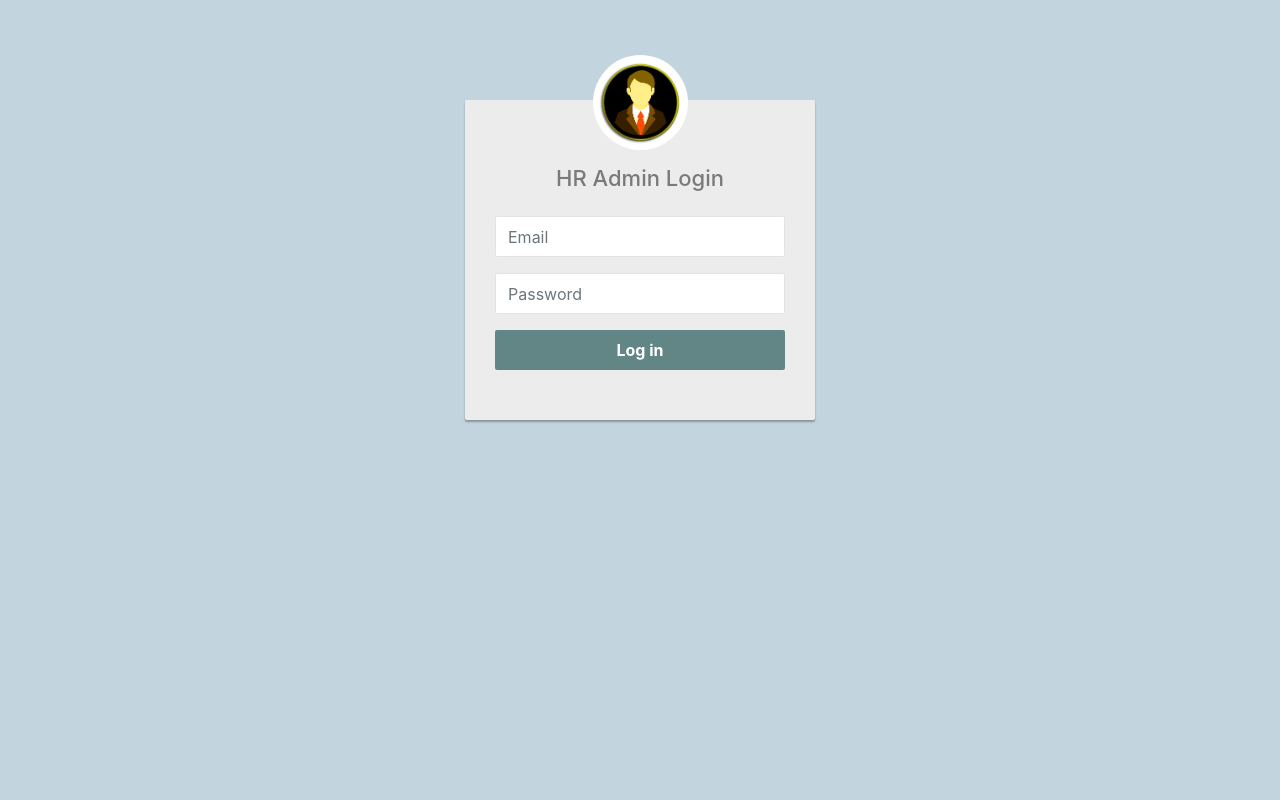
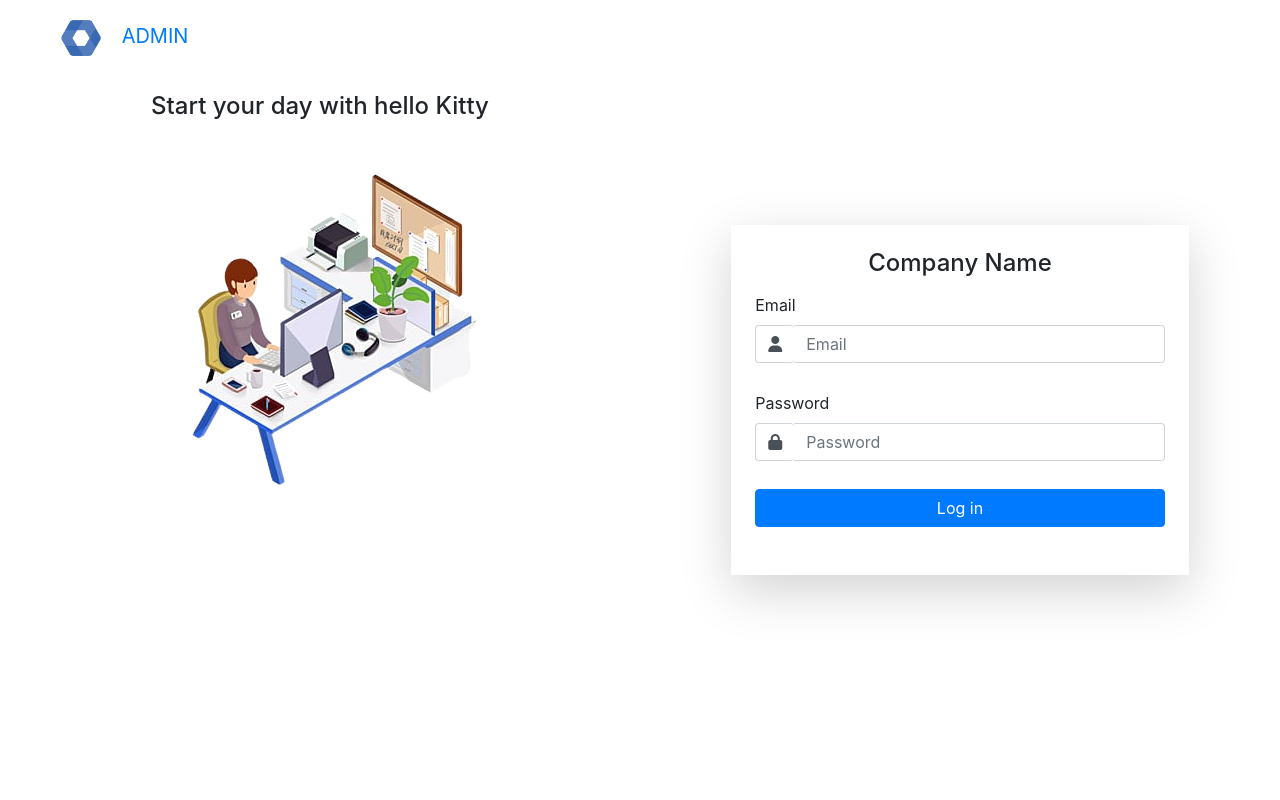
Before and after one commit to OZNERCRISOSTOMO/HR_DEPT, a PHP site: page /index.php in a window 1280 px wide. Run offline with PHP 8.4, Linux system fonts and the light colour scheme; some libraries are stand-ins or nearby versions.

Commit message:
login-design

```diff
--- a/index.php
+++ b/index.php
@@ -8,7 +8,6 @@ if (isset($_SESSION['admin_id']) && $_SESSION['admin_id'] == 1) {
    header("Location: Pages/dashboard.php");
 
 }
-
 ?>
 <!DOCTYPE html>
 <html lang="en">
@@ -21,116 +20,70 @@ if (isset($_SESSION['admin_id']) && $_SESSION['admin_id'] == 1) {
 <script src="https://code.jquery.com/jquery-3.5.1.min.js"></script>
 <script src="https://cdn.jsdelivr.net/npm/popper.js@1.16.0/dist/umd/popper.min.js"></script>
 <script src="https://stackpath.bootstrapcdn.com/bootstrap/4.5.0/js/bootstrap.min.js"></script>
-<style>
-body {
-	color: #fff;
-	background: #c2d4dd;
-}
-.form-control {
-	min-height: 41px;
-	background: #fff;
-	box-shadow: none !important;
-	border-color: #e3e3e3;
-}
-.form-control:focus {
-	border-color: #70c5c0;
-}
-.form-control, .btn {
-	border-radius: 2px;
-}
-.login-form {
-	width: 350px;
-	margin: 0 auto;
-	padding: 100px 0 30px;
-}
-.login-form form {
-	color: #7a7a7a;
-	border-radius: 2px;
-	margin-bottom: 15px;
-	font-size: 13px;
-	background: #ececec;
-	box-shadow: 0px 2px 2px rgba(0, 0, 0, 0.3);
-	padding: 30px;
-	position: relative;
-}
-.login-form h2 {
-	font-size: 22px;
-	margin: 35px 0 25px;
-}
-/* .login-form .avatar {
-	position: absolute;
-	margin: 0 auto;
-	left: 0;
-	right: 0;
-	top: -50px;
-	width: 95px;
-	height: 95px;
-	border-radius: 50%;
-	z-index: 9;
-	background: #c2d4dd;
-	padding: 15px;
-	box-shadow: 0px 2px 2px rgba(0, 0, 0, 0.1);
-} */
-.login-form .avatar img {
-    position: absolute;
-	margin: 0 auto;
-	left: 0;
-	right: 0;
-	top: -45px;
-	width: 95px;
-    height: 95px;
-    border-radius: 80%;
-}
-.login-form input[type="checkbox"] {
-	position: relative;
-	top: 1px;
-}
-.login-form .btn, .login-form .btn:active {
-	font-size: 16px;
-	font-weight: bold;
-	background: #618685 !important;
-	border: none;
-	margin-bottom: 20px;
-}
-.login-form .btn:hover, .login-form .btn:focus {
-	background: #50b8b3 !important;
-}
-.login-form a {
-	color: #fff;
-	text-decoration: underline;
-}
-.login-form a:hover {
-	text-decoration: none;
-}
-.login-form form a {
-	color: #7a7a7a;
-	text-decoration: none;
-}
-.login-form form a:hover {
-	text-decoration: underline;
-}
-.login-form .bottom-action {
-	font-size: 14px;
-}
-</style>
+
+<script src="https://kit.fontawesome.com/53a2b7f096.js" crossorigin="anonymous"></script>
 </head>
 <body>
-<div class="login-form">
+
+
+<div class="container-fluid">
+
+  <div class="row">
+    <div class="col-sm-6 ">
+	<nav class="navbar bg-body-tertiary">
+  <div class="container">
+    <a class="navbar-brand color-black" href="#">
+      <img src="./images/Google-Admin-900x0.png" alt="Admin" width="70" height="50">
+	  ADMIN
+    </a>
+  </div>
+</nav>
+
+<div class="container m-auto ">
+<h4 class="text-center my-3">Start your day with hello Kitty</h4>
+<img src="./images/pngtree-cartoon-company-employee-who-is-working-in-the-office-image_1377082-removebg-preview.png" class="img-fluid mx-auto d-block">
+</div>
+
+
+	</div>
+
+    <div class="col-sm-6 d-flex justify-content-md-center align-items-center vh-100">
+
+	<div class="container col-9 shadow-lg p-4">
+	<div class="login-form ">
     <form action="Functions/admin-login.php" method="POST">
-		<div class="avatar">
-			<img src="image.png" alt="Avatar">
+        <h4 class="text-center">Company Name</h4>
+
+
+        <div class="form-group py-2">
+			<label for="exampleInputEmail1" class="form-label">Email</label>
+
+			<div class="input-group">
+			<div class="input-group-text bg-transparent border-right-0"><i class="fa-solid fa-user"></i></div>
+        	<input type="text" class="form-control  border-left-0" name="email" placeholder="Email" required="required">
 		</div>
-        <h2 class="text-center">HR Admin Login</h2>
-        <div class="form-group">
-        	<input type="text" class="form-control" name="email" placeholder="Email" required="required">
+		</div>
         </div>
-		<div class="form-group">
-            <input type="password" class="form-control" name="password" placeholder="Password" required="required">
-        </div>
-        <div class="form-group">
-            <button type="submit" class="btn btn-primary btn-lg btn-block">Log in</button>
-</div>
+
+		<div class="form-group py-1">
+		<label for="examplePassword" class="form-label">Password</label>
+
+		<div class="input-group">
+			<div class="input-group-text bg-transparent border-right-0"><i class="fa-solid fa-lock"></i></div>
+            <input type="password" class="form-control border-left-0" name="password" placeholder="Password" required="required">
+
+		</div>
+		</div>
+
+        <div class="form-group py-2">
+            <button type="submit" class="btn btn-primary btn-md btn-block">Log in</button>
+	</div>
         </form>
+		</div>
+	</div>
+  </div>
+
+
 
             <?php
                 if (isset($_GET["error"])) {
```
Also changed, not shown: Images/Google-Admin-900x0.png (added), Images/pngtree-cartoon-company-employee-who-is-working-in-the-office-image_1377082-removebg-preview.png (added).
